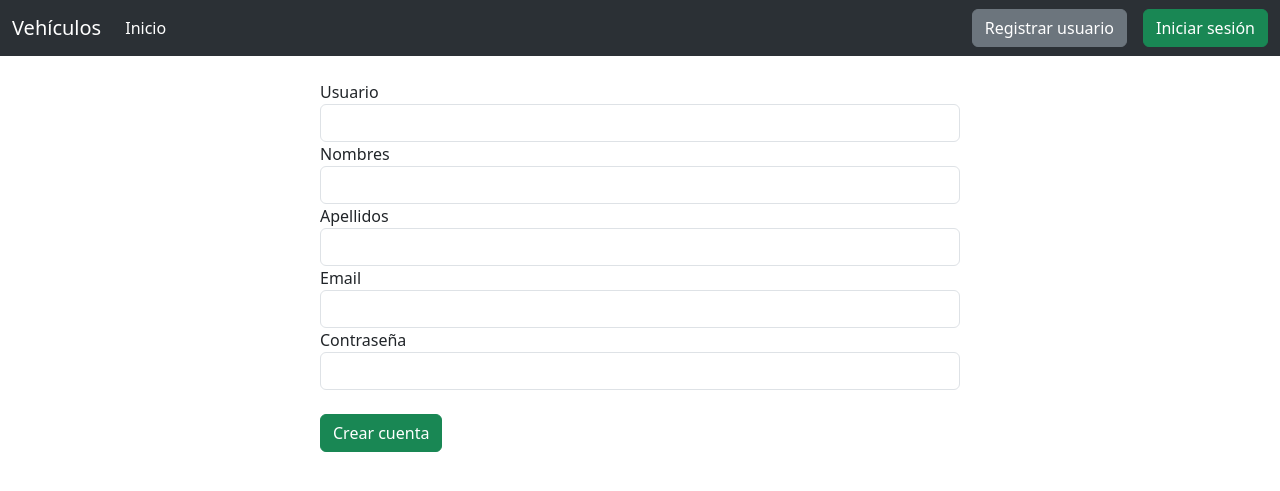
After one commit to coniitav/proyecto_vehiculos_django, a Django app: template templates/vehiculo/sign_up.html in a window 1280 px wide. The commit adds this page. Shown: the top 491 px of the page. Run offline with Django 3.2, Linux system fonts and the light colour scheme; the template is opened without the code that fills it, so the values that code supplies are empty; some libraries are stand-ins or nearby versions.

Commit message:
agregar usuarios con permisos y listado de vehiculos

```diff
--- a/templates/layout.html
+++ b/templates/layout.html
@@ -1,13 +1,59 @@
-{% load static %}
+{% load bootstrap5 %}
 <!DOCTYPE html>
 <html lang="en">
   	<head>
 		<meta charset="UTF-8" />
 		<meta name="viewport" content="width=device-width, initial-scale=1.0" />
+        {% bootstrap_css %}
   	</head>
   	<body>
         <div class="container-fliud">
-			<main >
+            <nav class="navbar bg-dark navbar-expand-lg bg-body-tertiary"  data-bs-theme="dark">
+                <div class="container-fluid">
+                    <a class="navbar-brand text-white" href="/">Vehículos</a>
+                    <button class="navbar-toggler" type="button" data-bs-toggle="collapse" data-bs-target="#navbarSupportedContent" aria-controls="navbarSupportedContent" aria-expanded="false" aria-label="Toggle navigation">
+                        <span class="navbar-toggler-icon"></span>
+                    </button>
+                    <div class="collapse navbar-collapse" id="navbarSupportedContent">
+                        <ul class="navbar-nav me-auto mb-2 mb-lg-0">
+                            <li class="nav-item">
+                                <a class="nav-link text-white active" aria-current="page" href="/">Inicio</a>
+                            </li>
+                            {% if user.is_authenticated %}
+                                {% if perms.vehiculo.add_vehiculo %}
+                                    <li class="nav-item">
+                                        <a class="nav-link text-secondary" href="/add">Agregar</a>
+                                    </li>
+                                {% endif %}
+                                {% if perms.vehiculo.visualizar_catalogo %}
+                                    <li class="nav-item">
+                                        <a class="nav-link text-secondary" href="/listar">Listar</a>
+                                    </li>
+                                {% endif %}
+                            {% endif %}
+                        </ul>
+                        <div class="d-flex gap-3">
+                            {% if not user.is_authenticated %}
+                                <a class="btn btn-secondary" href="/sign_up">Registrar usuario</a>
+                                <a class="btn btn-success" href="/sign_in">Iniciar sesión</a>
+                            {% else %}
+                                <div class="px-4 py-2 text-white">
+                                    Hola, {{ user.username }}
+                                </div>
+                                <a class="btn btn-danger" href="/sign_out">Cerrar sesión</a>
+                            {% endif %}
+                        </div>
+                    </div>
+                </div>
+            </nav>
+			<main>
+				{%if messages %}
+					<div class="container mt-4">
+						{% for message in messages %}
+							<div class="alert {% if 'error' in message.tags %}alert-danger{% endif %}{% if 'success' in message.tags %}alert-success{% endif %}">{{ message }}</div>
+						{% endfor %}
+					</div>
+				{% endif %}
 				{% block content %}
 				{% endblock %}
 			</main>
--- a/templates/vehiculo/index.html
+++ b/templates/vehiculo/index.html
@@ -1,4 +1,6 @@
 {% extends 'layout.html' %}
 {% block content %}
-<h1>Catalogo de Vehículos</h1>
+<section class="container text-center mt-2">
+    <h1>Catalogo de Vehículos</h1>
+</section>
 {% endblock %}
--- /dev/null
+++ b/templates/vehiculo/sign_up.html
@@ -0,0 +1,31 @@
+{% extends 'layout.html' %}
+{% block content %}
+    <section class="d-flex w-50 mt-4" style="margin: 0px auto;">
+        <form action="/sign_up/create" method="POST" class="w-100">
+            {% csrf_token %}
+            <div class="form-group">
+                <label for="username">Usuario</label>
+                <input class="form-control w-100" type="text" name="username">
+            </div>
+            <div class="form-group">
+                <label for="nombres">Nombres</label>
+                <input class="form-control w-100" type="text" name="nombres">
+            </div>
+            <div class="form-group">
+                <label for="apellidos">Apellidos</label>
+                <input class="form-control w-100" type="text" name="apellidos">
+            </div>
+            <div class="form-group">
+                <label for="email">Email</label>
+                <input class="form-control w-100" type="email" name="email">
+            </div>
+            <div class="form-group">
+                <label for="password">Contraseña</label>
+                <input class="form-control w-100" type="password" name="password">
+            </div>
+            <div class="form-group">
+                <button class="btn btn-success mt-4" type="submit">Crear cuenta</button>
+            </div>
+        </form>
+    </section>
+{% endblock %}
```
Also changed, not shown: templates/vehiculo/listar.html (added, +42 -0 lines), templates/vehiculo/sign_in.html (added, +19 -0 lines), vehiculo/urls.py (+6 -1 lines), vehiculo/views.py (+71 -0 lines).
